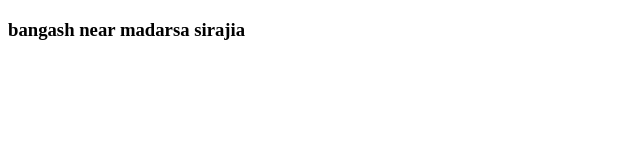
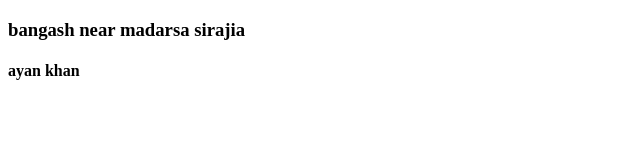
Before and after one commit to faizu0786/faizee, a plain HTML site: page mfk.html in a window 1280 px wide. Shown: the full height of the page, 0-640 px from the left. Drawn offline with Linux system fonts and the light colour scheme.

Commit message:
ayan add

```diff
--- a/mfk.html
+++ b/mfk.html
@@ -9,6 +9,7 @@
 
 <body>
     <h3>bangash near madarsa sirajia</h3>
+    <h4>ayan khan</h4>
 </body>
 
 </html>
```
